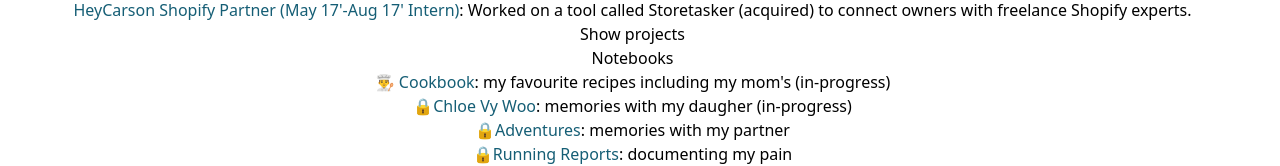
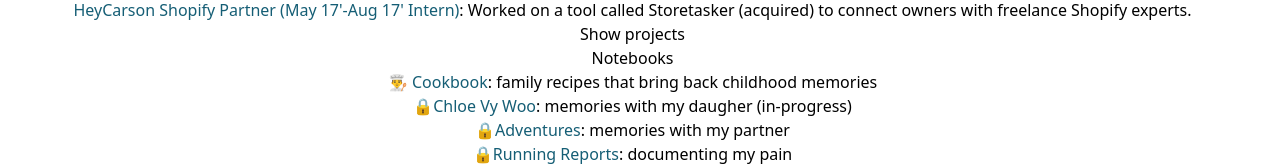
Before and after one commit to chriskfwoo/cwoo, a React (Vite) app: page / in a window 1280 px wide. Shown: the part 468-634 px from the top of the page. Built offline with nearby package versions, Linux system fonts and the light colour scheme.

Commit message:
Update App.jsx

```diff
--- a/src/App.jsx
+++ b/src/App.jsx
@@ -38,7 +38,7 @@
     id: "cookbook",
     title: "👨‍🍳 Cookbook",
     link: "https://chriswoo.notion.site/Cookbook-1dfc798f207b80f38e15c3795f64305c?pvs=4",
-    info: "my favourite recipes including my mom's (in-progress)",
+    info: "family recipes that bring back childhood memories",
     private: false
   },
   {
```
